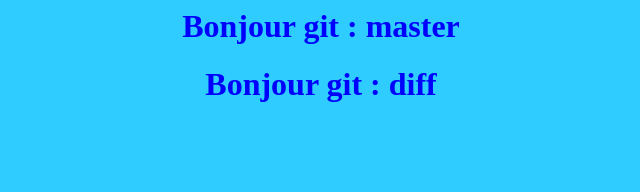
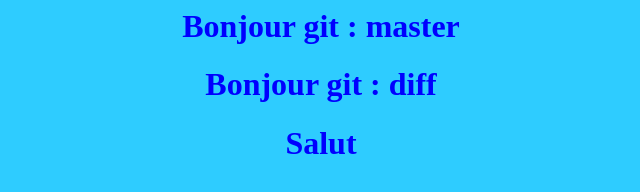
Before and after one commit to manal2/BonjourGit, a plain HTML site: page index.html in a window 1280 px wide. Shown: the whole page, without its empty margins (319-959 px from the left). Drawn offline with Linux system fonts and the light colour scheme.

Commit message:
ecrire Salut

```diff
--- a/index.html
+++ b/index.html
@@ -12,5 +12,7 @@
 	<body>
 		<center><h1>Bonjour git : master</h1></center>
 		<center><h1>Bonjour git : diff</h1></center>
+		<center><h1>Salut</h1></center>
+
 	</body>
 </html>
```
